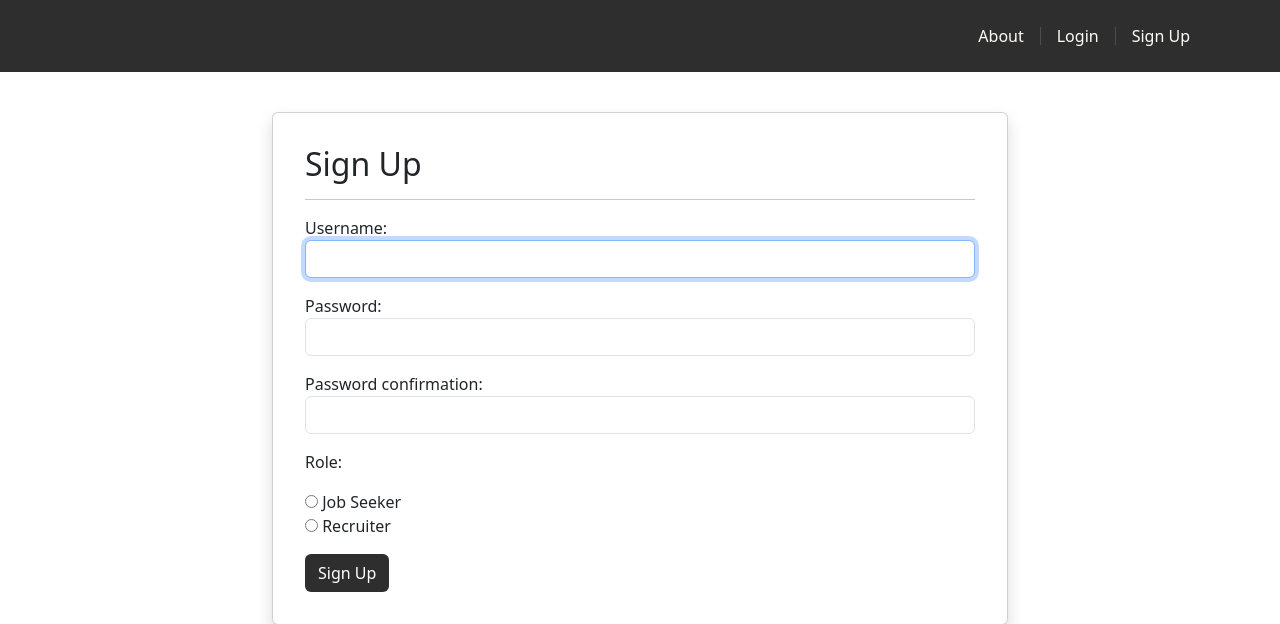
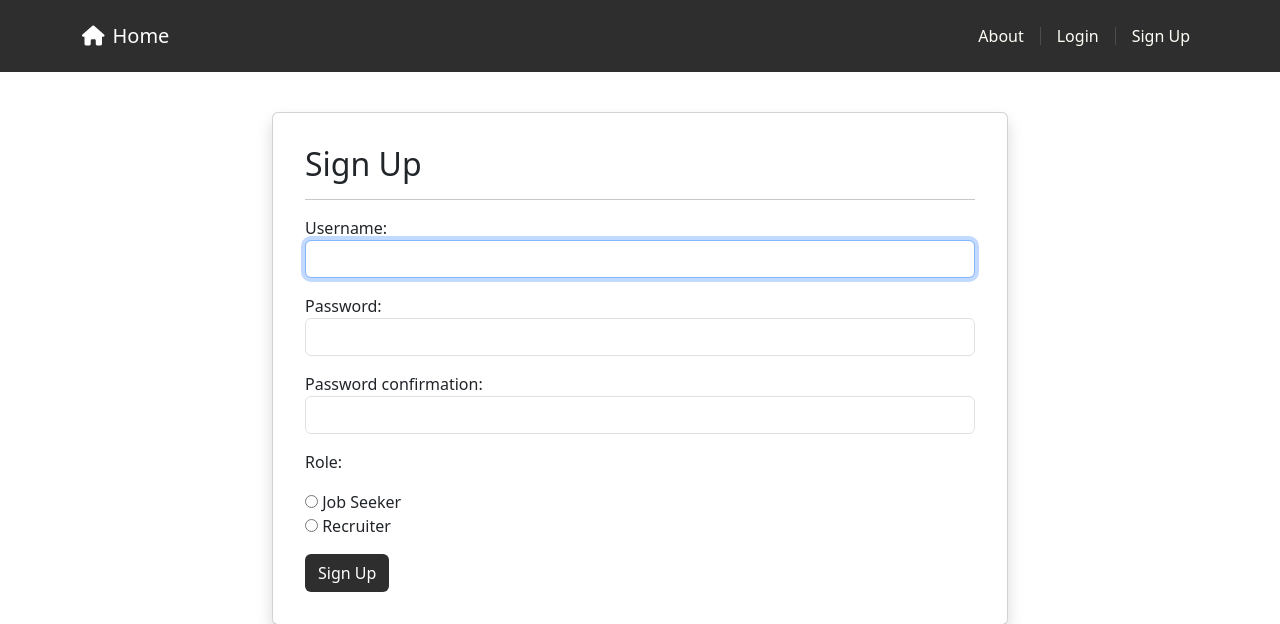
Before and after one commit to kmsaigon/job_platform, a Django app: page /accounts/signup in a window 1280 px wide. Shown: the top 624 px of the page. Run offline with Django 5.2, Linux system fonts and the light colour scheme; some libraries are stand-ins or nearby versions.

Commit message:
refactor: added home directory button to top nav bar

```diff
--- a/jobsearchplatform/templates/base.html
+++ b/jobsearchplatform/templates/base.html
@@ -33,6 +33,7 @@
      <div class="container">
        <a class="navbar-brand"
           href="{% url 'home.index' %}">
+          <i class="fas fa-home me-2"></i>Home
        </a>
        <button class="navbar-toggler" type="button"
                data-bs-toggle="collapse"
```
Also changed, not shown: db.sqlite3.
